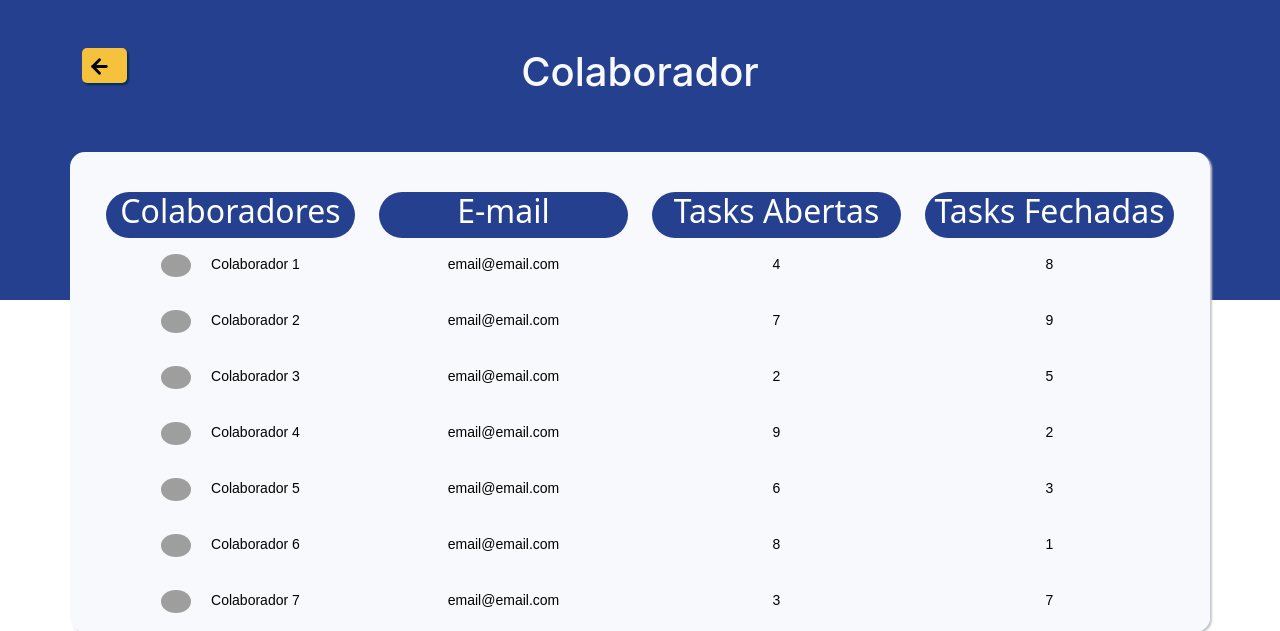
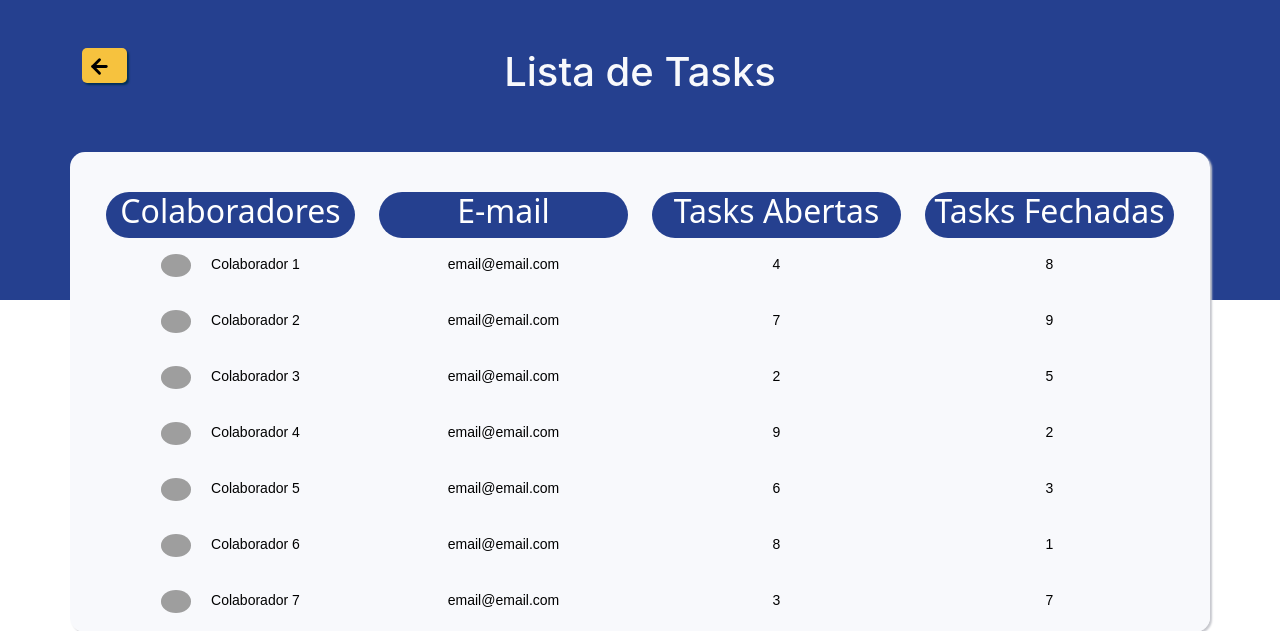
Before and after one commit to Time-1-ADS/ProjetoGSW, a Flask app: template SPRINT_2/codes/web/templates/Tasks.html in a window 1280 px wide. Shown: the top 631 px of the page. Run offline with Flask 2, Linux system fonts and the light colour scheme; the template is opened without the code that fills it, so the values that code supplies are empty; grey boxes are pictures that could not be loaded.

Commit message:
arrumando titulo de tasks

```diff
--- a/SPRINT_2/codes/web/templates/Tasks.html
+++ b/SPRINT_2/codes/web/templates/Tasks.html
@@ -38,7 +38,7 @@
           </button>
         </div>
         <div class="dash_title">
-          <h1>Colaborador</h1>
+          <h1>Lista de Tasks</h1>
         </div>
       </div>
 
```
